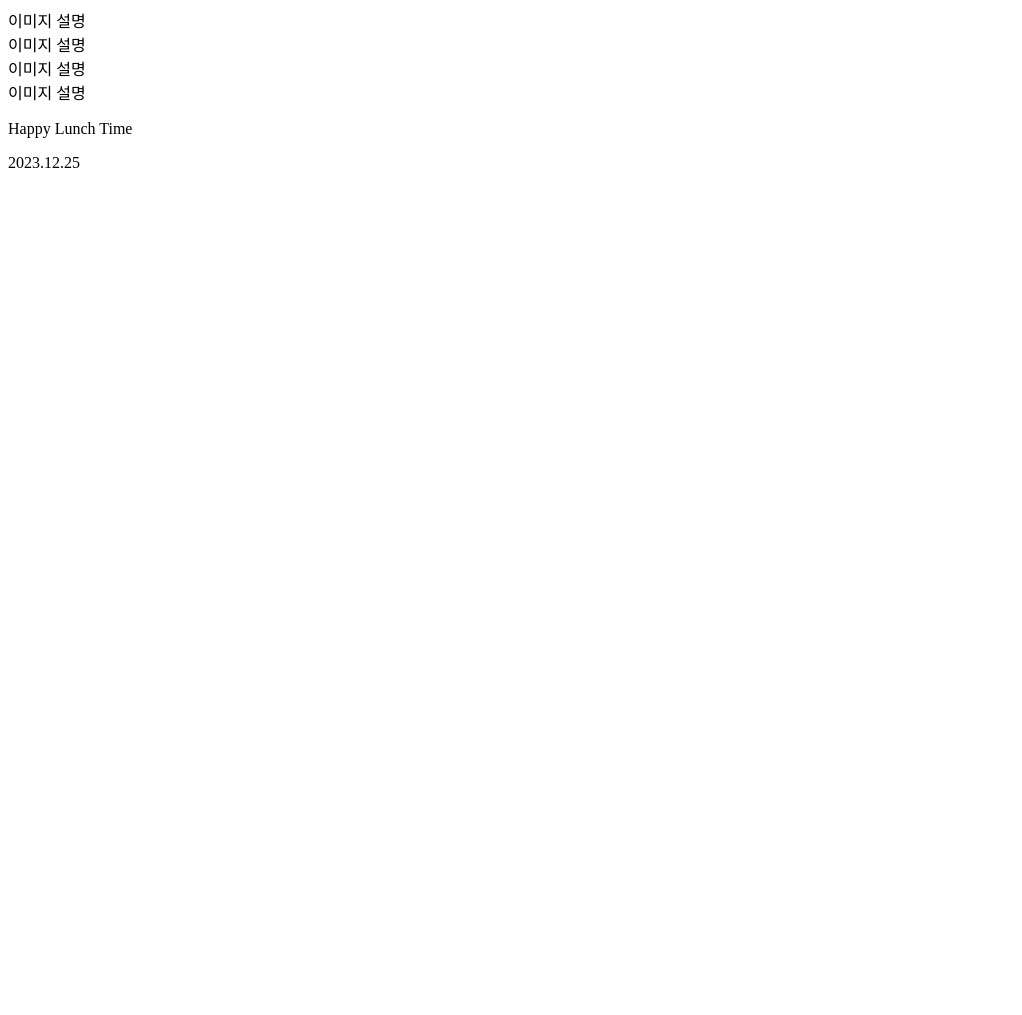
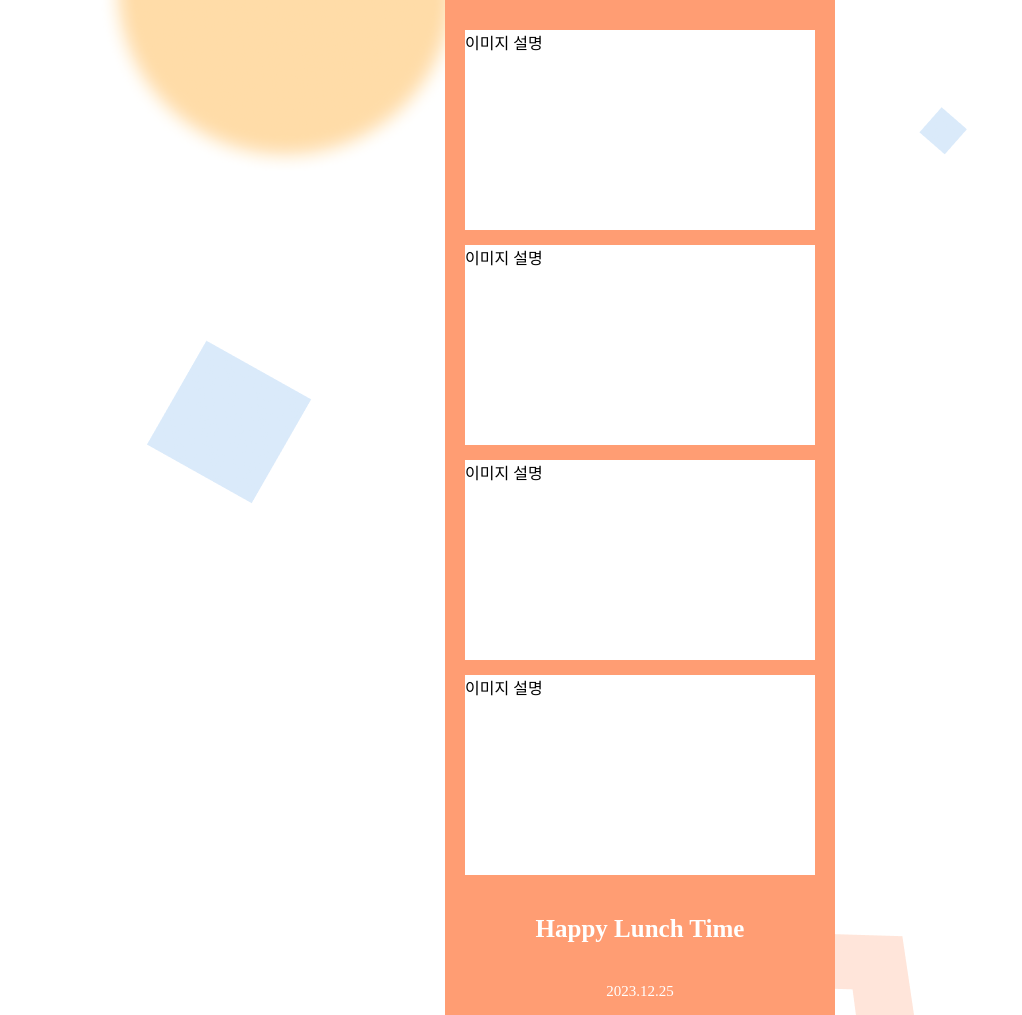
Before and after one commit to siksum/Four-Snapshots, a plain HTML site: page index.html in a window 1280 px wide. Shown: the whole page, without its empty margins (0-1022 px from the left). Before the commit the page ends 800 px from the top, so only its background shows below. Drawn offline with Linux system fonts and the light colour scheme; a web font is replaced by a local one.

Commit message:
feat: 이미지 레이아웃 및 css 적용

```diff
--- a/index.html
+++ b/index.html
@@ -4,15 +4,7 @@
     <meta charset="UTF-8">
     <meta name="viewport" content="width=device-width, initial-scale=1.0">
     <title>Document</title>
-    <style>
-        @font-face {
-            font-family: "LeeSeoyun";
-            src: url("https://cdn.jsdelivr.net/gh/projectnoonnu/noonfonts_2202-2@1.0/LeeSeoyun.woff")
-          format("woff");
-        font-weight: normal;
-        font-style: normal;
-        }
-    </style>
+    <link rel="stylesheet" href="./style.css" type="text/css"></style>
 </head>
 <body>
     <div class="container">
--- /dev/null
+++ b/style.css
@@ -0,0 +1,49 @@
+@font-face {
+    font-family: "LeeSeoyun";
+    src: url("https://cdn.jsdelivr.net/gh/projectnoonnu/noonfonts_2202-2@1.0/LeeSeoyun.woff")
+  format("woff");
+font-weight: normal;
+font-style: normal;
+}
+
+body{
+    font-family: "LeeSeoyun";
+    margin: 0;
+    display: flex;
+    justify-content: center;
+    background-image: url("./background.png");
+}
+
+.container{
+    width: 390px;
+    background-color: #ff9d73;
+    height: 100%;
+}
+
+.photos{
+    margin-top: 30px;
+}
+
+.photo-frame{
+    background-color: white;
+    margin: 15px 20px;
+    height: 200px;
+}
+
+.footer{
+    display: flex;
+    flex-direction: column;
+    align-items: center;
+}
+
+.f-title{
+    color: white;
+    font-size: 25px;
+    font-weight: 900;
+}
+
+.f-date{
+    font-size: 15px;
+    font-weight: 500;
+    color: white;
+}
```
Also changed, not shown: 4 other files.
